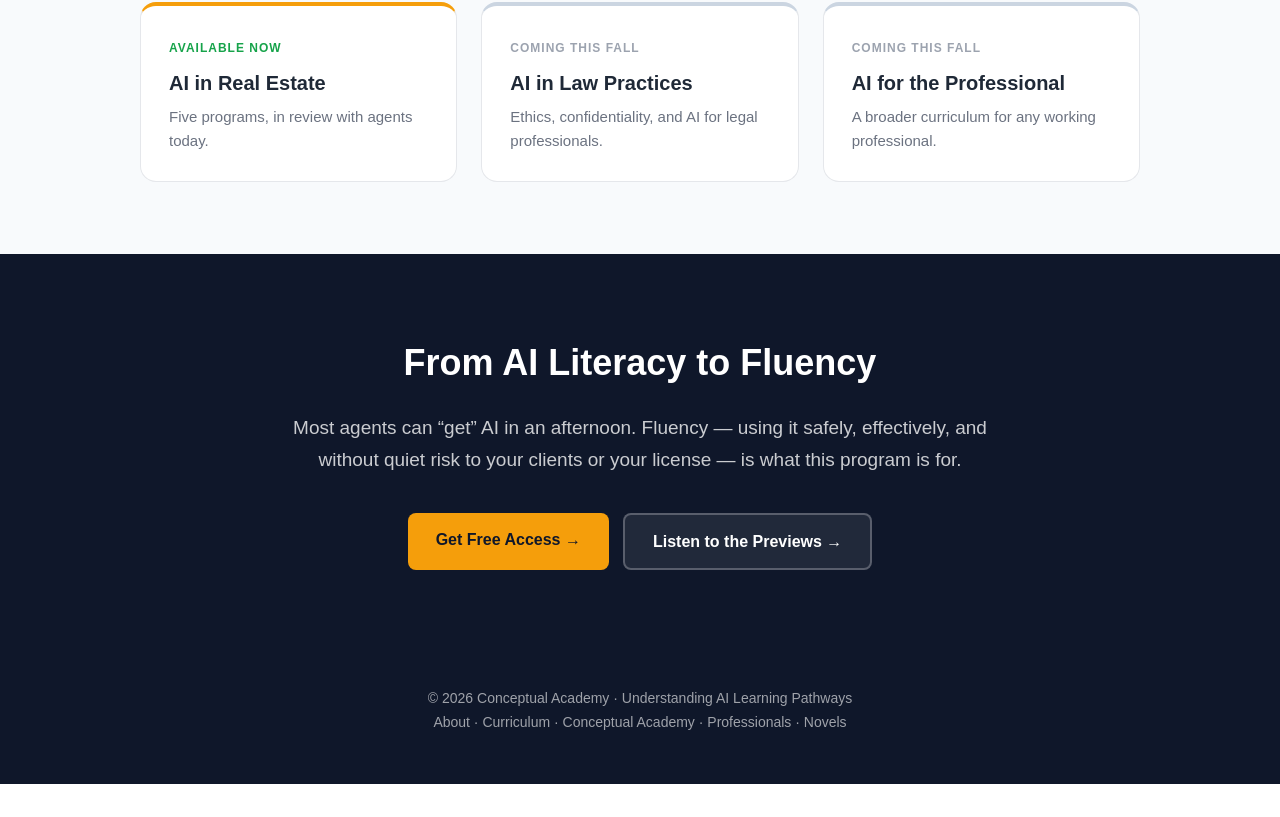
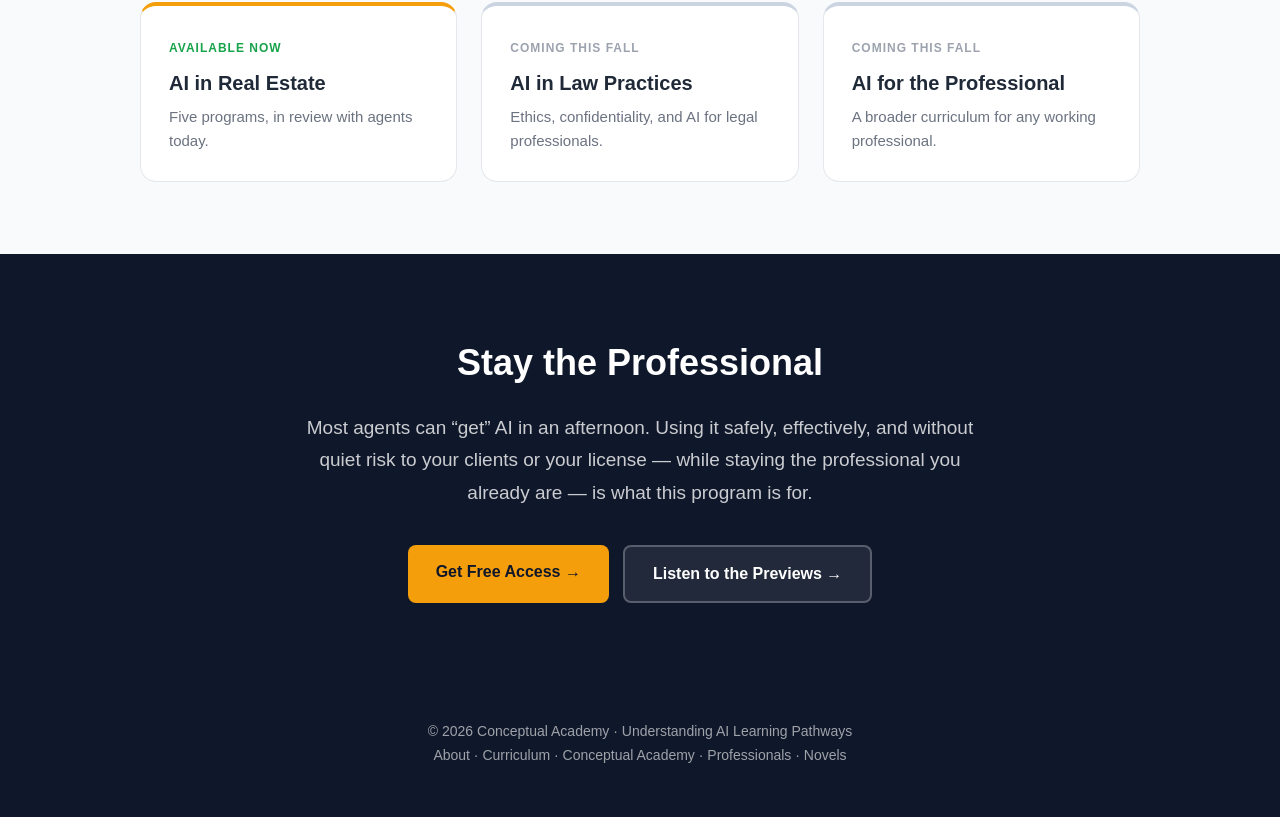
Before and after one commit to Suchocki88/UnderstandingAI.ai, a Next.js app: page /professionals in a window 1280 px wide. Shown: the part 7573-8390 px from the top of the page. Before the commit the page ends 8357 px from the top, so only its background shows below. Built offline with nearby package versions, Linux system fonts and the light colour scheme.

Commit message:
Update text and image alt attributes for clarity

```diff
--- a/app/professionals/page.tsx
+++ b/app/professionals/page.tsx
@@ -148,7 +148,7 @@ export default function Page() {
       <section style={{ background: "#0b0b0f" }}>
         <img
           src="/images/HorizontalCoverB.jpg"
-          alt="AI in Real Estate — From AI Literacy to Fluency, by Conceptual Academy"
+          alt="AI in Real Estate — Stay the Professional, by Conceptual Academy"
           style={{ width: "100%", height: "auto", display: "block" }}
         />
       </section>
@@ -523,10 +523,11 @@ export default function Page() {
       {/* FINAL CTA */}
       <section style={{ background: "#0f172a", color: "white", padding: "80px 24px", textAlign: "center" }}>
         <div style={{ maxWidth: 700, margin: "0 auto" }}>
-          <h2 style={{ fontSize: "clamp(26px, 4vw, 36px)", margin: "0 0 20px" }}>From AI Literacy to Fluency</h2>
+          <h2 style={{ fontSize: "clamp(26px, 4vw, 36px)", margin: "0 0 20px" }}>Stay the Professional</h2>
           <p style={{ fontSize: 19, color: "rgba(255,255,255,0.78)", lineHeight: 1.7, marginBottom: 36 }}>
-            Most agents can &ldquo;get&rdquo; AI in an afternoon. Fluency — using it safely, effectively, and
-            without quiet risk to your clients or your license — is what this program is for.
+            Most agents can &ldquo;get&rdquo; AI in an afternoon. Using it safely, effectively, and without quiet
+            risk to your clients or your license — while staying the professional you already are — is what this
+            program is for.
           </p>
           <div style={{ display: "flex", gap: 14, justifyContent: "center", flexWrap: "wrap" }}>
             <a
```
